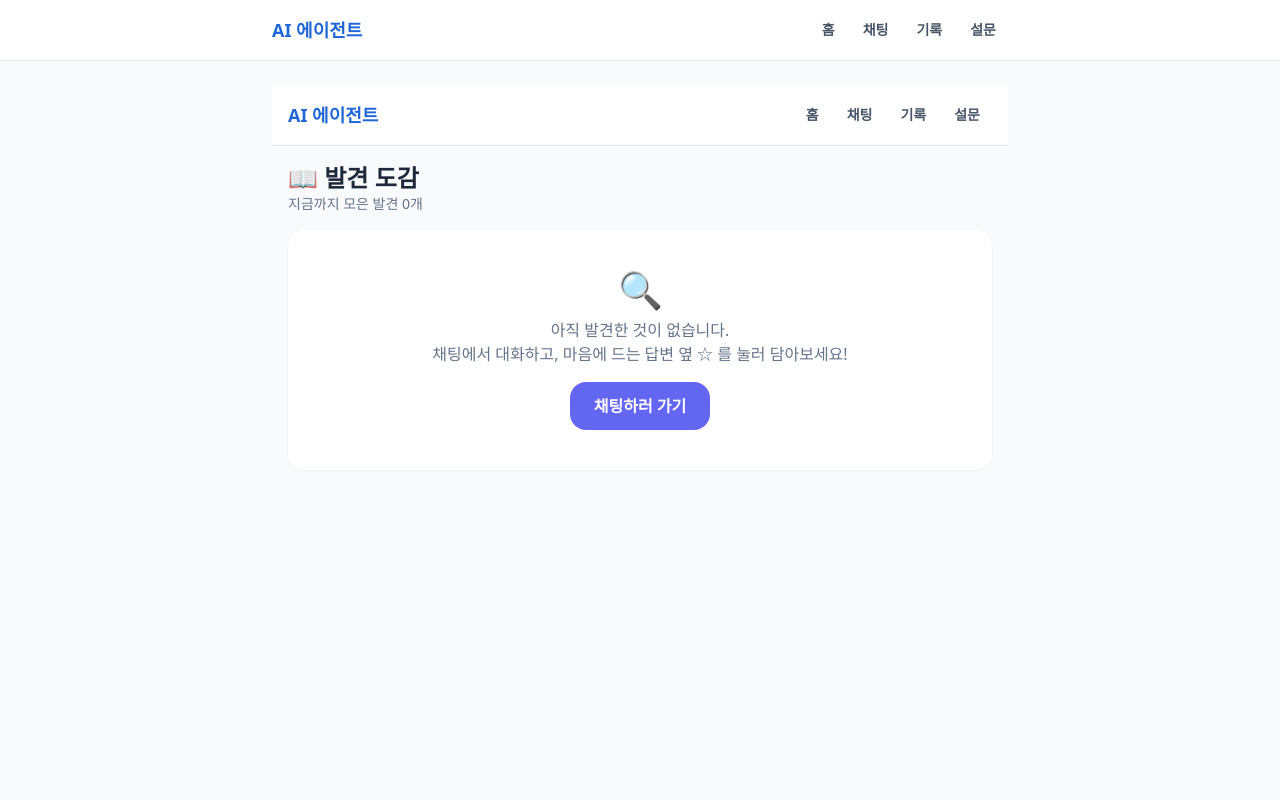
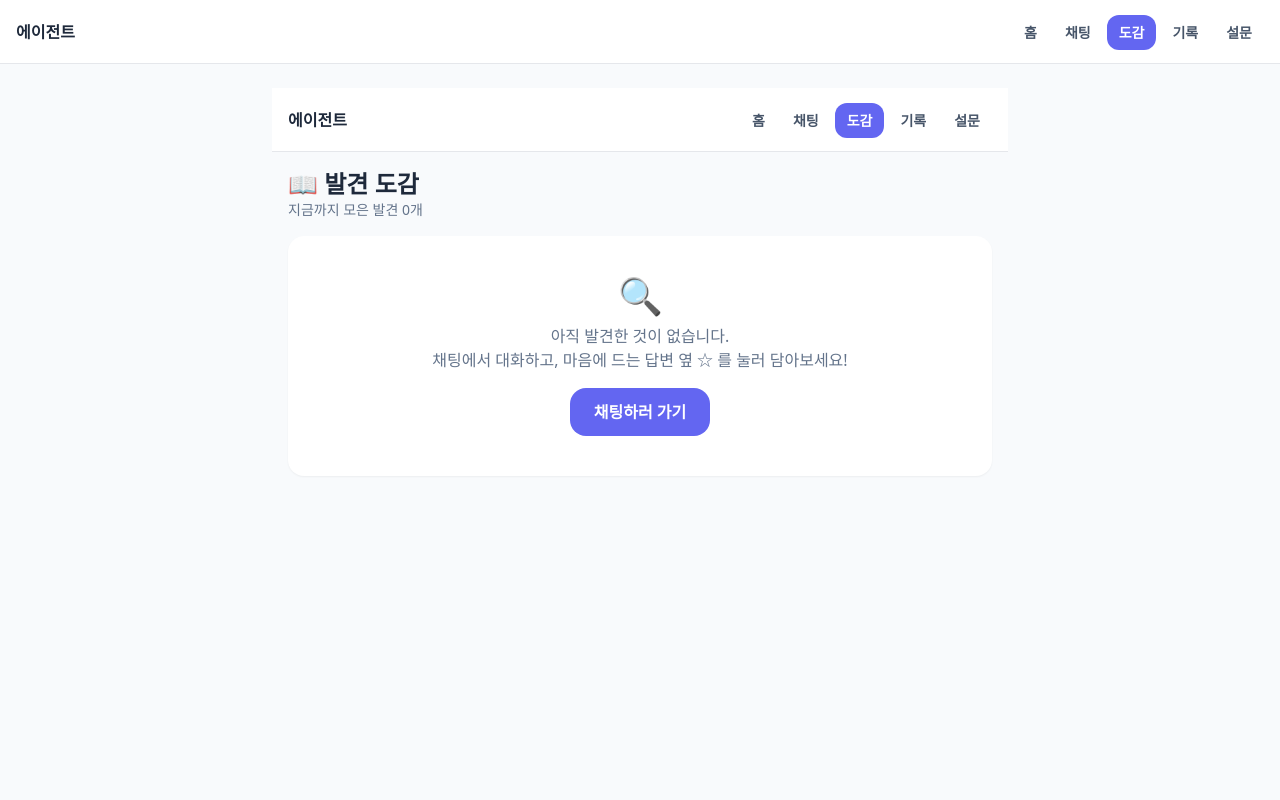
Before and after one commit to hyunguykorea/agent-site, a Next.js app: page /dex in a window 1280 px wide. Shown: the top 800 px of the page. Built offline with nearby package versions, Linux system fonts and the light colour scheme.

Commit message:
Add files via upload

```diff
--- a/components/NavBar.tsx
+++ b/components/NavBar.tsx
@@ -1,42 +1,64 @@
-import Link from "next/link";
-import { useRouter } from "next/router";
+// 파일 위치: components/NavBar.tsx  (기존 파일 덮어쓰기)
+// 변경점: "📖 도감" 메뉴를 상단 네비에 추가 + 발견 개수 배지 표시
 
-const links = [
-  { href: "/", label: "홈" },
-  { href: "/chat", label: "채팅" },
-  { href: "/history", label: "기록" },
-  { href: "/survey", label: "설문" }
+import Link from 'next/link';
+import { useRouter } from 'next/router';
+import { useEffect, useState } from 'react';
+import { countDiscoveries, subscribeDiscoveries } from '@/lib/discoveryStore';
+
+const AGENT_NAME = process.env.NEXT_PUBLIC_AGENT_NAME || '에이전트';
+
+const MENUS = [
+  { href: '/', label: '홈' },
+  { href: '/chat', label: '채팅' },
+  { href: '/dex', label: '도감' },
+  { href: '/history', label: '기록' },
+  { href: '/survey', label: '설문' },
 ];
 
 export default function NavBar() {
   const router = useRouter();
-  const agentName = process.env.NEXT_PUBLIC_AGENT_NAME || "AI 에이전트";
+  const [count, setCount] = useState(0);
+
+  useEffect(() => {
+    const sync = () => setCount(countDiscoveries());
+    sync();
+    return subscribeDiscoveries(sync);
+  }, []);
 
   return (
-    <header className="sticky top-0 z-20 border-b border-slate-200 bg-white/90 backdrop-blur">
-      <div className="mx-auto flex max-w-3xl items-center justify-between px-4 py-3">
-        <Link href="/" className="text-lg font-bold text-brand-600">
-          {agentName}
-        </Link>
-        <nav className="flex gap-1">
-          {links.map((l) => {
-            const active = router.pathname === l.href;
-            return (
+    <nav className="sticky top-0 z-20 flex h-16 items-center justify-between border-b bg-white px-4">
+      <Link href="/" className="font-bold text-slate-800">
+        {AGENT_NAME}
+      </Link>
+      <ul className="flex items-center gap-1">
+        {MENUS.map((m) => {
+          const active = router.pathname === m.href;
+          return (
+            <li key={m.href}>
               <Link
-                key={l.href}
-                href={l.href}
-                className={`rounded-lg px-3 py-2 text-sm font-semibold ${
-                  active
-                    ? "bg-brand-50 text-brand-600"
-                    : "text-slate-600 hover:bg-slate-100"
-                }`}
+                href={m.href}
+                className={
+                  'rounded-xl px-3 py-2 text-sm font-semibold ' +
+                  (active ? 'bg-indigo-500 text-white' : 'text-slate-600 hover:bg-slate-100')
+                }
               >
-                {l.label}
+                {m.label}
+                {m.href === '/dex' && count > 0 && (
+                  <span
+                    className={
+                      'ml-1 rounded-full px-1.5 py-0.5 text-[11px] ' +
+                      (active ? 'bg-white/25' : 'bg-amber-100 text-amber-700')
+                    }
+                  >
+                    {count}
+                  </span>
+                )}
               </Link>
-            );
-          })}
-        </nav>
-      </div>
-    </header>
+            </li>
+          );
+        })}
+      </ul>
+    </nav>
   );
 }
```
